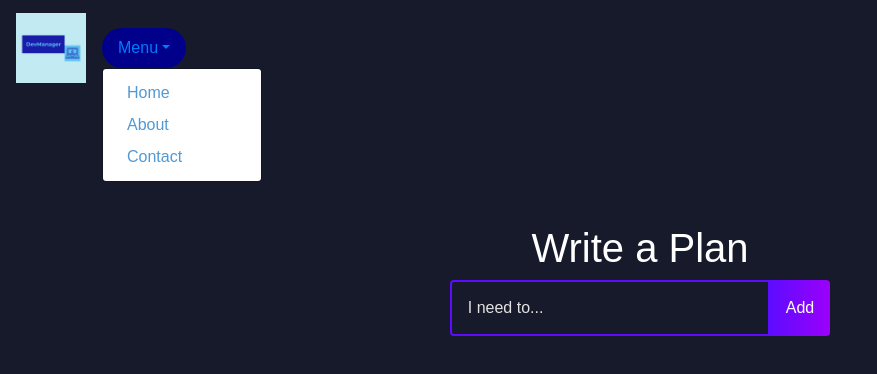
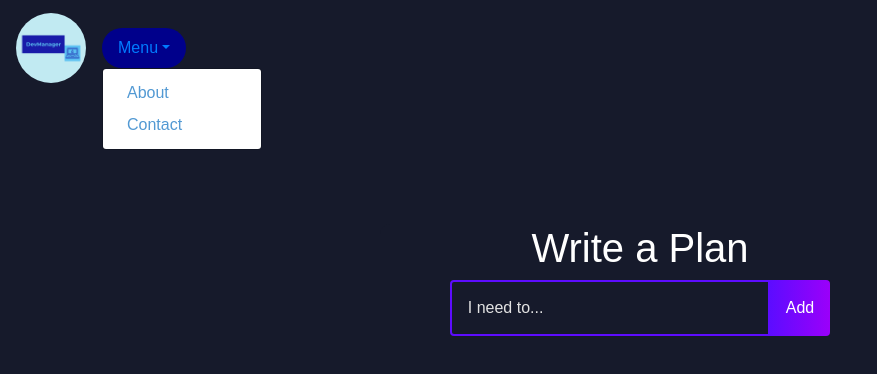
Before and after one commit to GeorgeLNicola/DevManager, a React (Create React App) app: page / in a window 1280 px wide. Both pictures are taken after a click on the button "Menu". Shown: the top 374 px of the page, without its empty margins (0-877 px from the left). Built offline with nearby package versions, Linux system fonts and the light colour scheme; the HTML template or start-up script is replaced by a standard one.

Commit message:
"Beta Build 1.0"

```diff
--- a/src/App.css
+++ b/src/App.css
@@ -162,3 +162,7 @@ html {
   background-color: darkblue;
   border-radius: 50px;
 }
+
+#logo {
+  border-radius: 50px;
+}
--- a/src/NavBar.js
+++ b/src/NavBar.js
@@ -9,15 +9,16 @@ const NavBar = () => {
   return (
     <Navbar bg="black" variant="dark" sticky="top">
       <Navbar.Brand>
-      <img src={logo} width="70px" height="70px" alt="Logo" />
+      <img id="logo" src={logo} width="70px" height="70px" alt="Logo" />
       </Navbar.Brand>
         <NavDropdown bg="black" title="Menu" id="collasible-nav-dropdown" style={{ color: "#5299d3" }}>
-        <NavDropdown.Item style={{ color: "#5299d3" }} href="/app.js">Home</NavDropdown.Item>
-        <NavDropdown.Item style={{ color: "#5299d3" }} href="/about.js">About</NavDropdown.Item>
-        <NavDropdown.Item style={{ color: "#5299d3" }} href="/contact.js">Contact</NavDropdown.Item>
+        <NavDropdown.Item style={{ color: "#5299d3" }} target="_blank" href="https://github.com/GeorgeLNicola/DevManager">About</NavDropdown.Item>
+        <NavDropdown.Item style={{ color: "#5299d3" }} target="_blank" href="https://georgenicola.net">Contact</NavDropdown.Item>
       </NavDropdown>
     </Navbar>
   );
 };
 
+
+
 export default NavBar;
```
Also changed, not shown: src/contact.txt (added), 1 other file (tests, documents, lock files or other folders).
